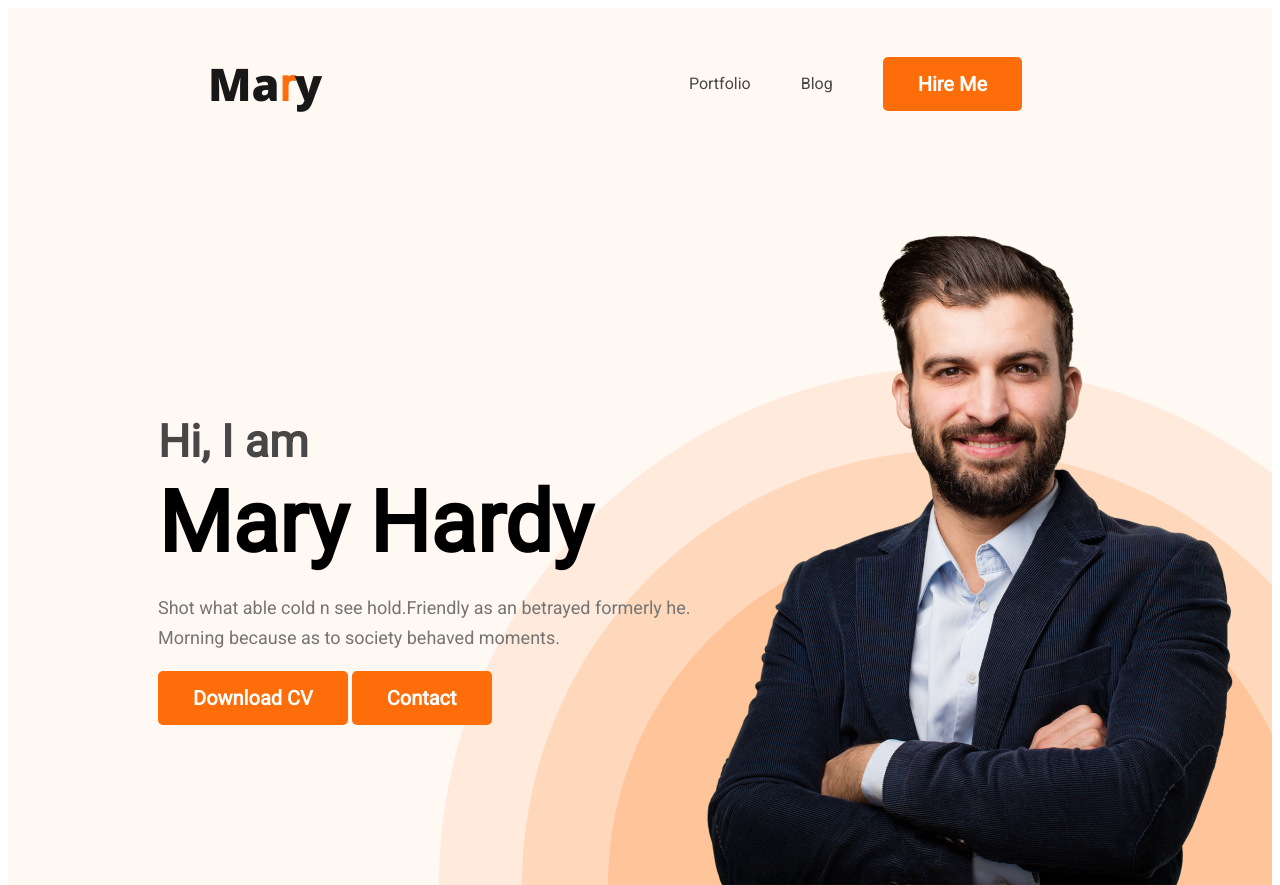
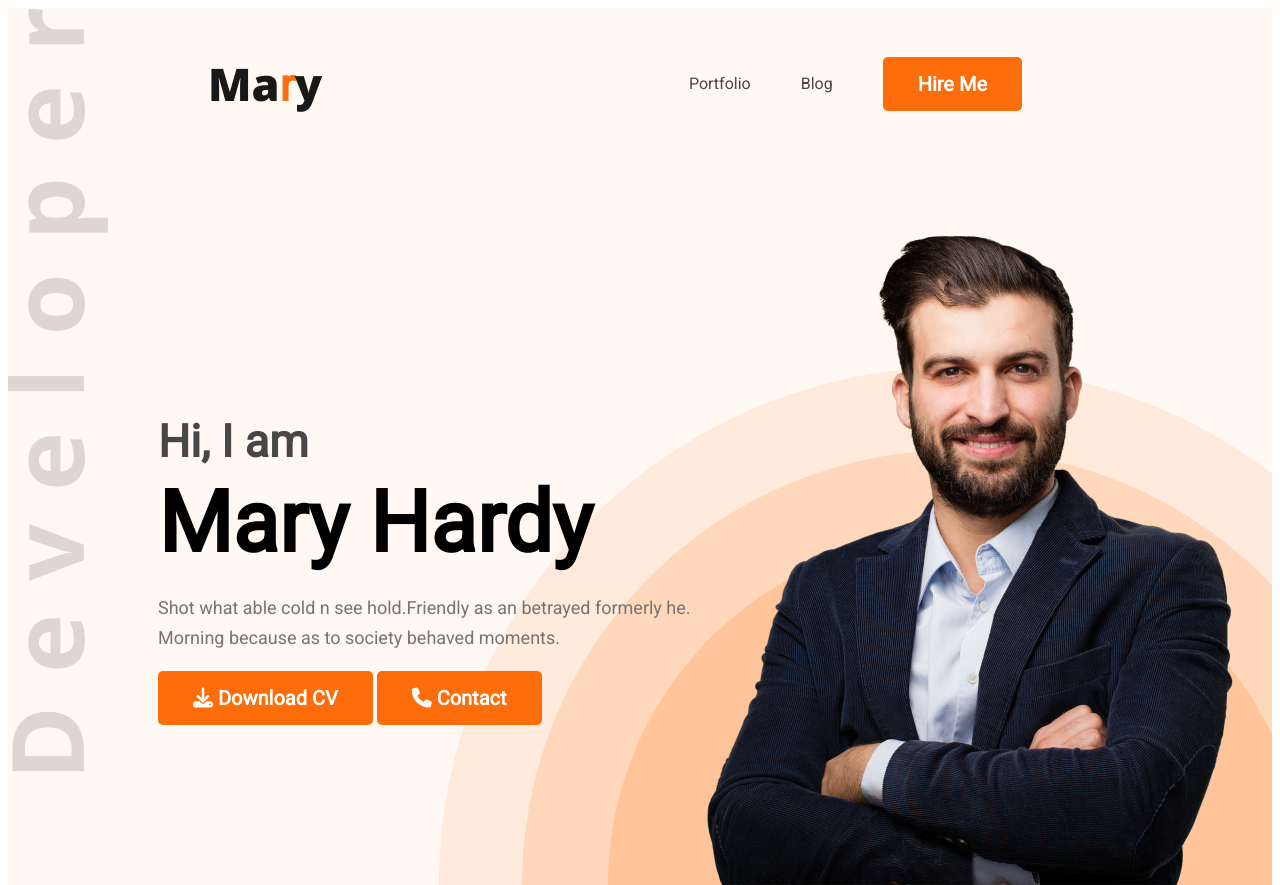
Before and after one commit to JannaturNur08/webdeveloper-portfolio, a plain HTML site: page index.html in a window 1280 px wide. Shown: the top 885 px of the page. Drawn offline with nearby package versions, Linux system fonts and the light colour scheme.

Commit message:
added font awesome icon

```diff
--- a/Styles/portfolio.css
+++ b/Styles/portfolio.css
@@ -73,9 +73,9 @@ nav a {
 /* header related styles */
 .header {
     background: #FFF8F3;
-    background-image: url('../images/header_bg.png');
+    background-image: url('../images/header_bg.png'),url('../images/developer.png') ;
     background-repeat: no-repeat;
-    background-position: bottom right;
+    background-position: bottom right,top left;
 }
 
 .banner {
--- a/index.html
+++ b/index.html
@@ -10,6 +10,7 @@
     <link href="https://fonts.googleapis.com/css2?family=Open+Sans:wght@400;700;800&family=Roboto&display=swap"
         rel="stylesheet">
     <link rel="stylesheet" href="Styles/portfolio.css">
+    <script src="https://kit.fontawesome.com/224e051c50.js" crossorigin="anonymous"></script>
 </head>
 
 <body>
@@ -29,8 +30,8 @@
                 <p class="banner-description">Shot what able cold n
                     see hold.Friendly as an betrayed formerly he. Morning because as to society
                     behaved moments.</p>
-                <button class="btn-primary">Download CV</button>
-                <button class="btn-primary">Contact</button>
+                <button class="btn-primary"><i class="fa-solid fa-download"></i> Download CV</button>
+                <button class="btn-primary"><i class="fa-solid fa-phone"></i> Contact</button>
             </div>
             <img class="profile-pic" src="images/hardy.png" alt="">
         </div>
```
